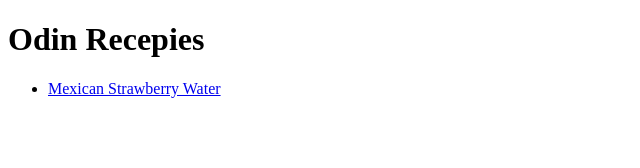
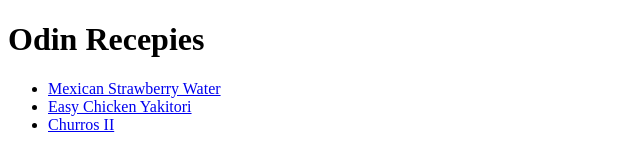
Before and after one commit to LimJH2002/odin-recipes, a plain HTML site: page index.html in a window 1280 px wide. Shown: the whole page, without its empty margins (0-640 px from the left). Drawn offline with Linux system fonts and the light colour scheme.

Commit message:
Added unordered list for receipes in index.html

```diff
--- a/index.html
+++ b/index.html
@@ -12,6 +12,12 @@
     <li>
       <a href="recepies/mexican-strawberry-water.html">Mexican Strawberry Water</a>
     </li>
+    <li>
+      <a href="recepies/easy-chicken-yakitori.html">Easy Chicken Yakitori</a>
+    </li>
+    <li>
+      <a href="recepies/churros2.html">Churros II</a>
+    </li>
   </ul>
 </body>
 </html>
```
